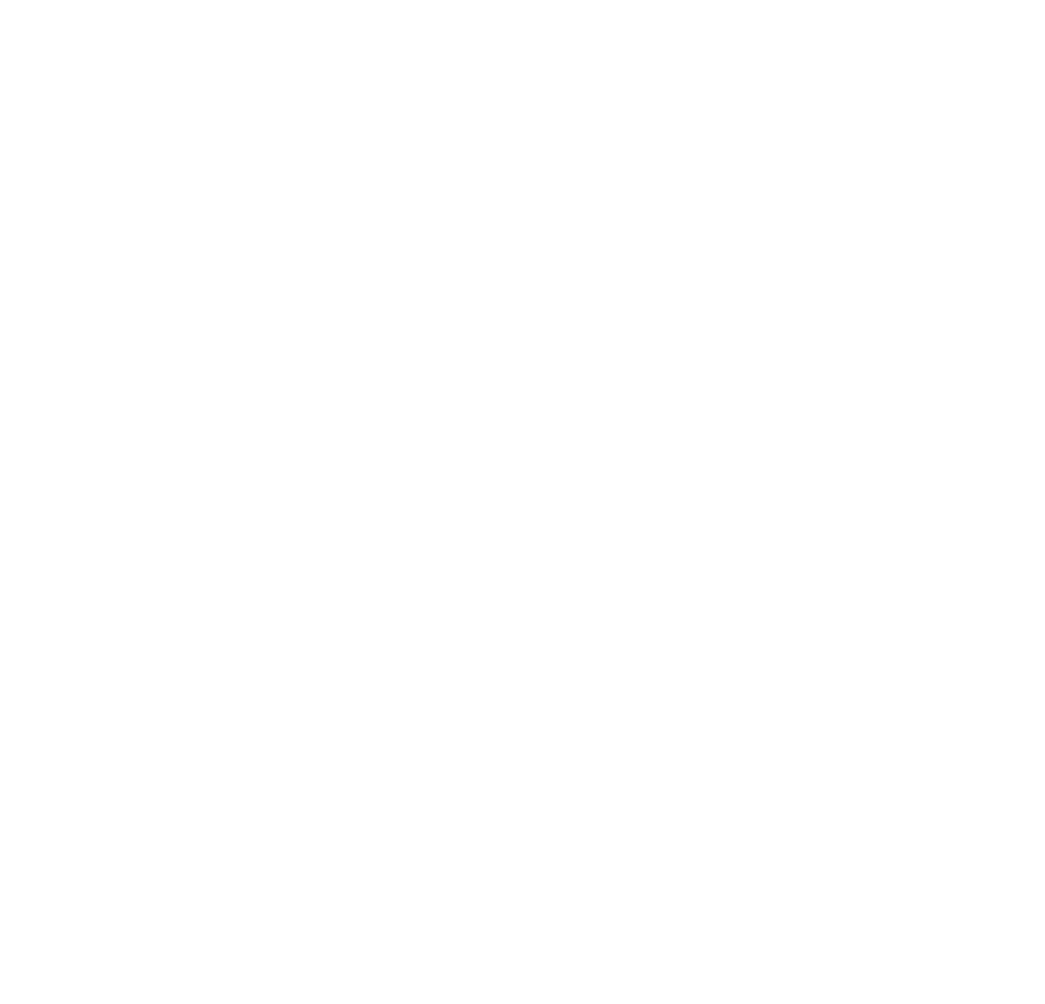
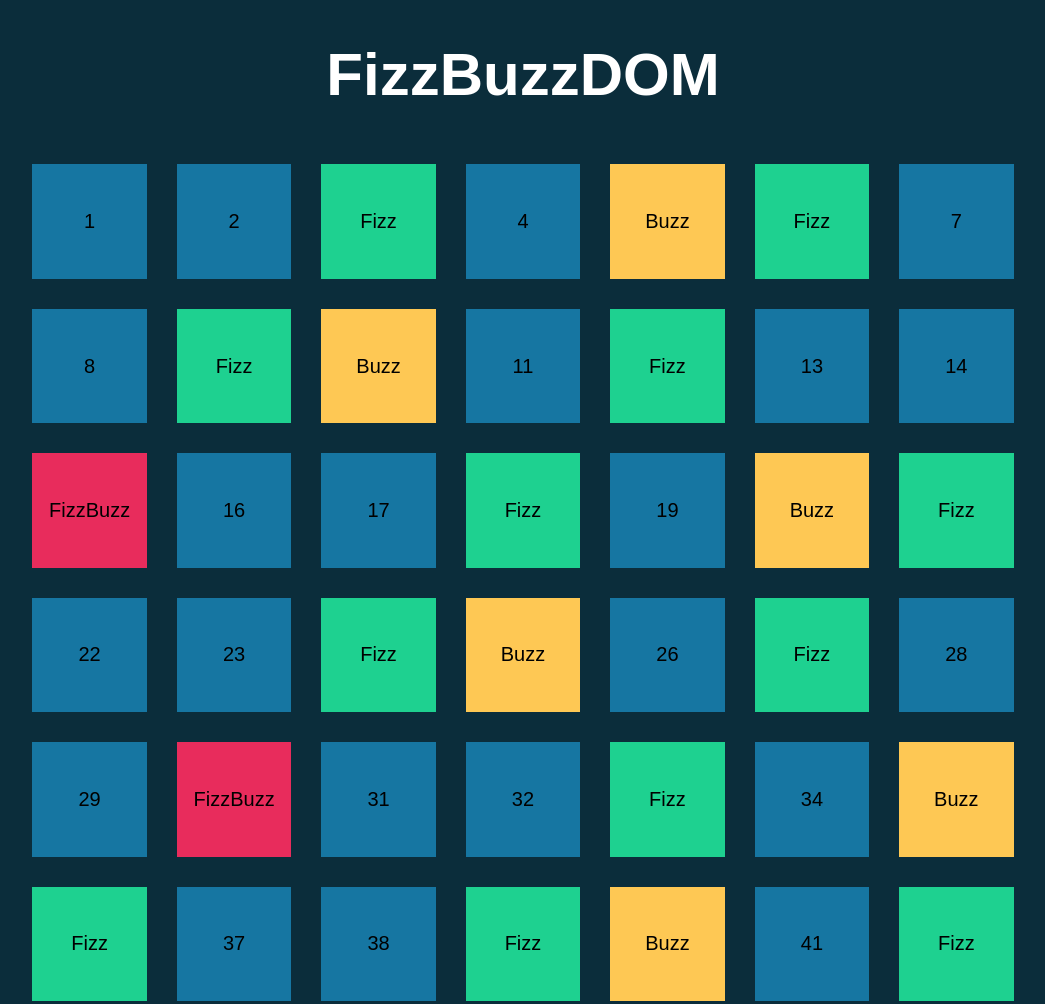
Before and after one commit to niz99/js-fizzbuzzdom, a plain HTML site: page index.html in a window 1280 px wide. Shown: the top 1004 px of the page, without its empty margins (117-1162 px from the left). Before the commit the page ends 800 px from the top, so only its background shows below. Drawn offline with Linux system fonts and the light colour scheme.

Commit message:
esercizio terminato

```diff
--- a/asset/css/style.css
+++ b/asset/css/style.css
@@ -0,0 +1,44 @@
+body {
+    background-color: rgb(11, 45, 59);
+    font-family: sans-serif;
+}
+
+.title {
+    color: white;
+    text-align: center;
+    font-size: 60px;
+}
+
+#container {
+    width: 80%;
+    margin: 0 auto;
+    display: flex;
+    justify-content: center;
+    flex-wrap: wrap;
+}
+
+.box {
+    width: calc((100% / 7) - 30px);
+    aspect-ratio: 1;
+    margin: 15px 15px;
+    display: flex;
+    justify-content: center;
+    align-items: center;
+    font-size: 20px;
+}
+
+.fizzbuzz {
+    background-color: rgb(232, 44, 92);
+}
+
+.fizz {
+    background-color: rgb(30, 209, 144);
+}
+
+.buzz {
+    background-color: rgb(254, 200, 84);
+}
+
+.normal {
+    background-color: rgb(22, 118, 162);
+}
--- a/asset/js/main.js
+++ b/asset/js/main.js
@@ -0,0 +1,28 @@
+let boxNumeri = document.getElementById("container");
+
+
+for (let i = 1; i <= 100; i++) {
+
+    if (i % 3 == 0 && i % 5 == 0) {
+
+        console.log("FizzBuzz");
+        boxNumeri.innerHTML += `<div class="box fizzbuzz">FizzBuzz</div>`;
+
+    } else if (i % 3 == 0) {
+
+        console.log("Fizz");
+        boxNumeri.innerHTML += `<div class="box fizz">Fizz</div>`;
+
+    } else if (i % 5 == 0) {
+
+        console.log("Buzz");
+        boxNumeri.innerHTML += `<div class="box buzz">Buzz</div>`;
+
+    } else {
+
+        console.log(i);
+        boxNumeri.innerHTML += `<div class="box normal">${i}</div>`;
+
+    }
+
+};
--- a/index.html
+++ b/index.html
@@ -1,5 +1,6 @@
 <!DOCTYPE html>
 <html lang="en">
+
 <head>
     <meta charset="UTF-8">
     <meta http-equiv="X-UA-Compatible" content="IE=edge">
@@ -7,9 +8,15 @@
     <link rel="stylesheet" href="./asset/css/style.css">
     <title>BuzzFizz</title>
 </head>
+
 <body>
+
+    <h1 class="title">FizzBuzzDOM</h1>
+
+    <div id="container"></div>
 
 
     <script type="text/javascript" src="./asset/js/main.js"></script>
 </body>
+
 </html>
```
